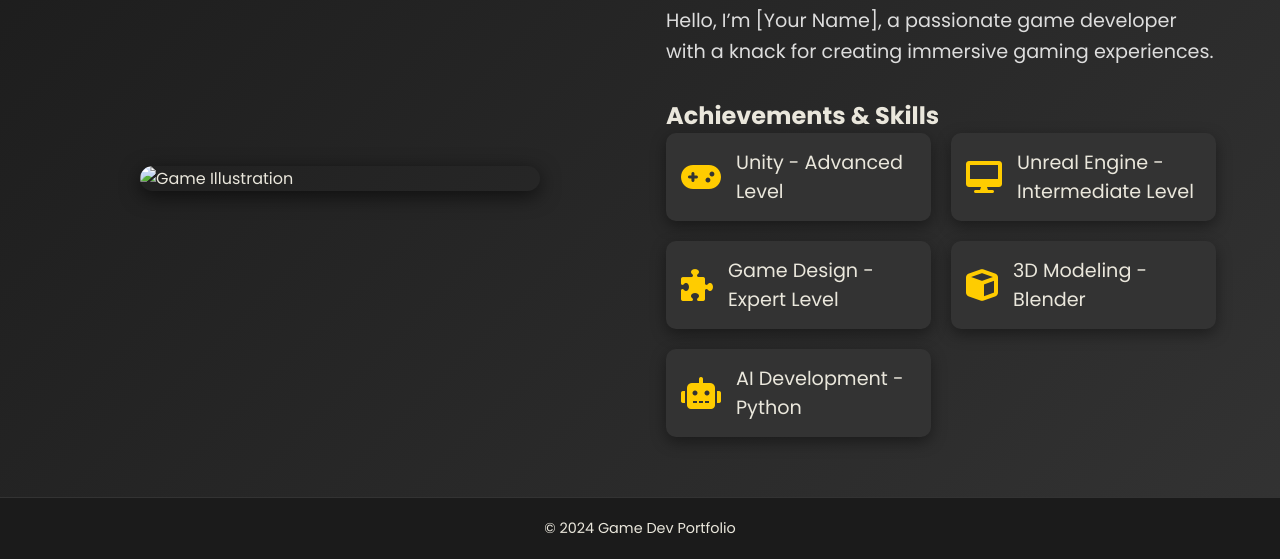
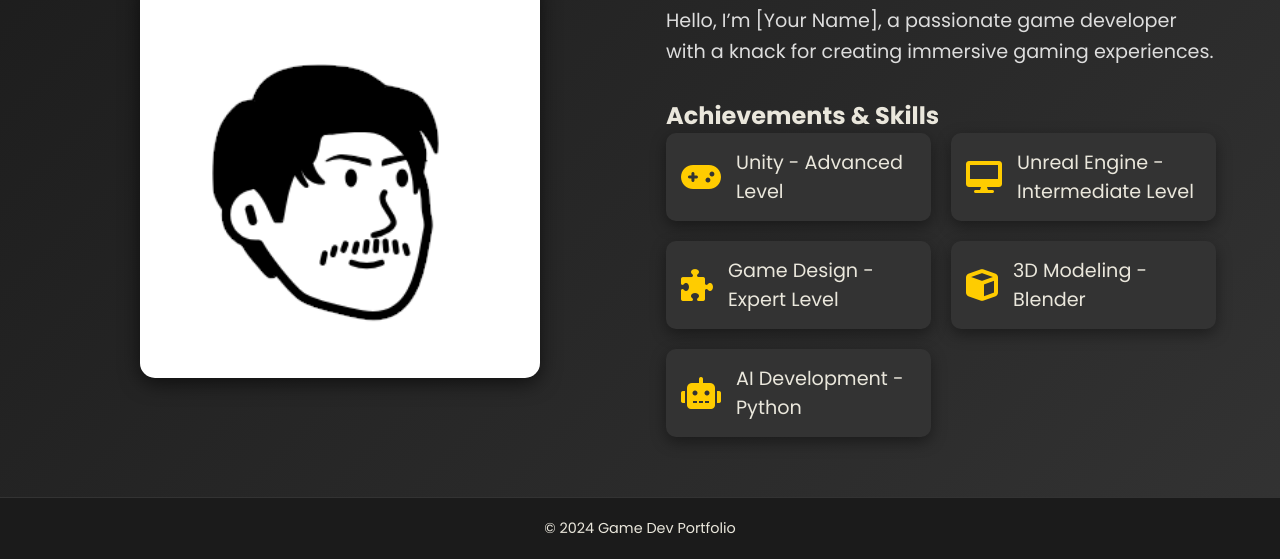
Before and after one commit to anawat34115/mdt-321-portfolio, a plain HTML site: page index.html in a window 1280 px wide. Shown: the part 241-800 px from the top of the page. Drawn offline with Linux system fonts and the light colour scheme.

Commit message:
first commit

```diff
--- a/index.html
+++ b/index.html
@@ -24,7 +24,7 @@
     <section class="main-section">
         <!-- Left Side: Graphic/Illustration -->
         <div class="graphic-side">
-            <img src="game-illustration.jpg" alt="Game Illustration"> <!-- Replace with your image -->
+            <img src="./image/notion-avatar-1728279849691.png" alt="Game Illustration"> <!-- Replace with your image -->
         </div>
 
         <!-- Right Side: Content -->
```
Also changed, not shown: image/notion-avatar-1728279849691.png (added).
